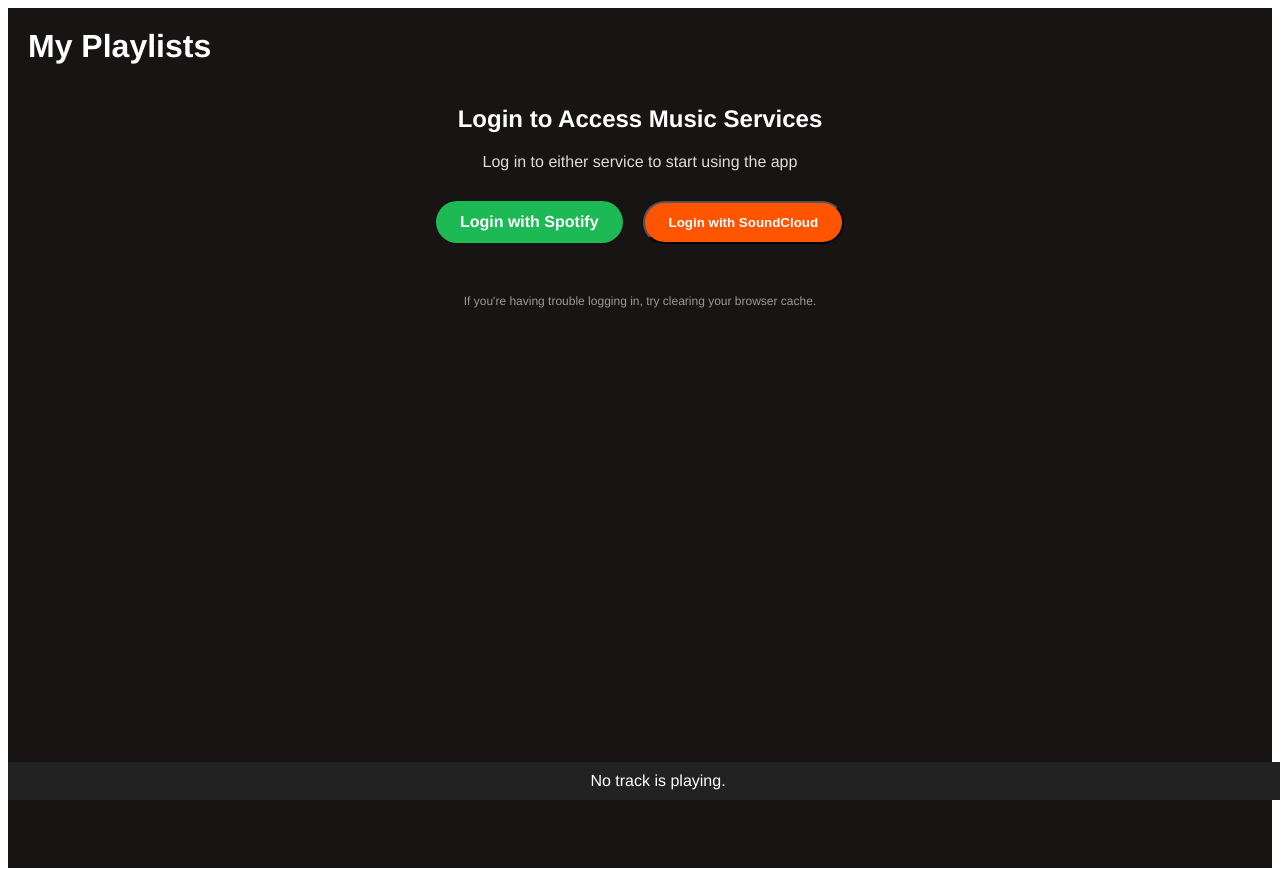
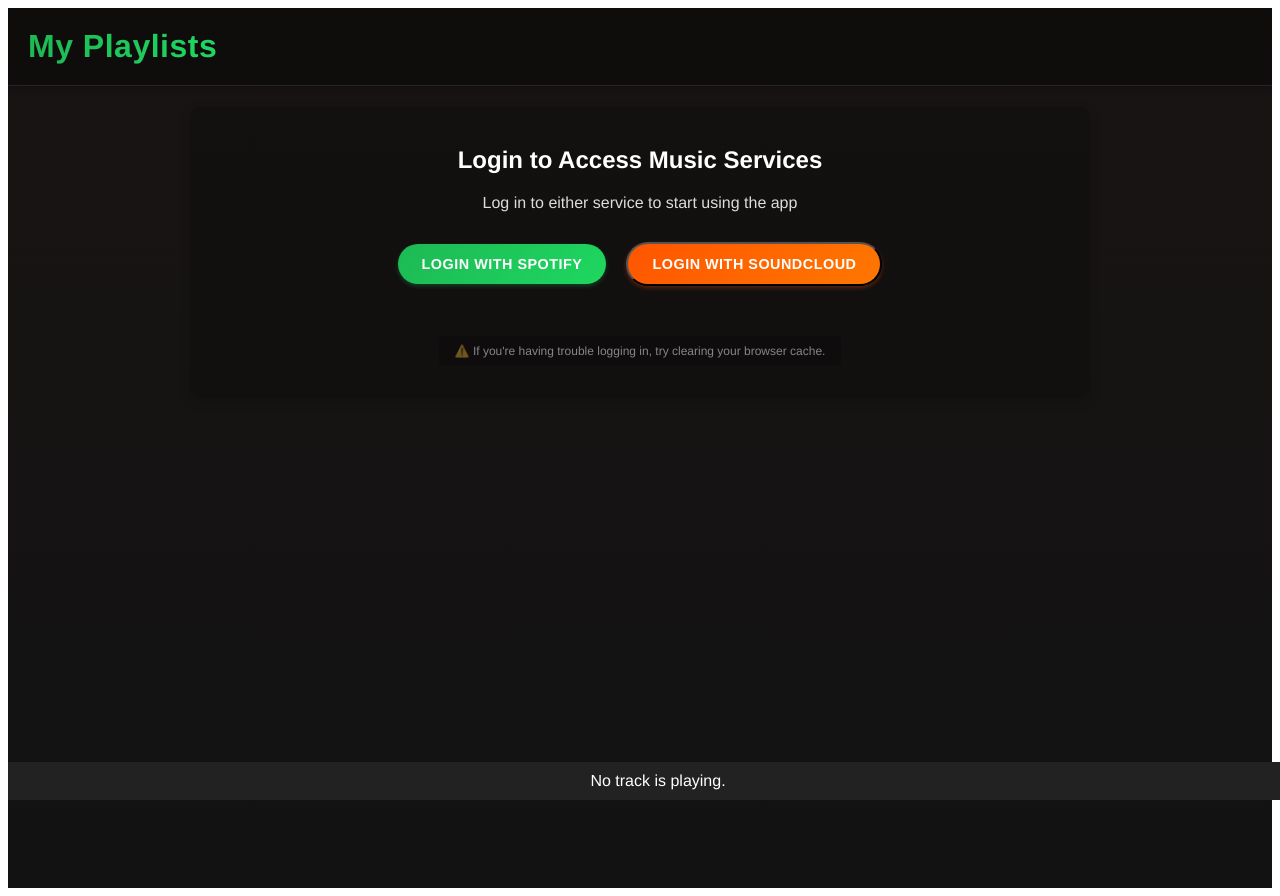
Before and after one commit to dmcphillips13/percentage-playlists, a React (Create React App) app: page / in a window 1280 px wide. Built offline with nearby package versions, Linux system fonts and the light colour scheme; no server answers.

Commit message:
Update styling of app

```diff
--- a/src/App.js
+++ b/src/App.js
@@ -2,7 +2,7 @@
 import { AuthProvider, AuthContext } from './context/AuthContext';
 import { PlaybackProvider } from './context/PlaybackContext';
 import Login from './components/Login';
-import SpotifyMainView from './components/SpotifyMainView';               // Spotify SpotifyMainView
+import SpotifyMainView from './components/SpotifyMainView';
 import SoundCloudMainView from './components/SoundCloudMainView';
 import SharedPlaylistsMainView from './components/SharedPlaylistsMainView';
 import SharedPlaylistDetail from './components/SharedPlaylistDetail';
@@ -90,20 +90,71 @@
     }
   };
 
+  // Improved button styles with hover effects
+  const buttonStyle = (color, isDisabled = false) => ({
+    padding: '12px 24px',
+    margin: '10px',
+    backgroundColor: isDisabled ? '#666' : color,
+    color: '#fff',
+    border: 'none',
+    borderRadius: '30px',
+    cursor: isDisabled ? 'not-allowed' : 'pointer',
+    opacity: isDisabled ? 0.6 : 1,
+    fontWeight: '600',
+    boxShadow: '0 2px 4px rgba(0,0,0,0.2)',
+    transition: 'all 0.2s ease',
+    textTransform: 'uppercase',
+    fontSize: '0.9rem',
+    letterSpacing: '0.5px'
+  });
+
   return (
-    <div style={{ background: '#191414', color: '#fff', minHeight: '100vh', paddingBottom: '60px', fontFamily: 'Helvetica, Arial, sans-serif' }}>
-      <header style={{ display: 'flex', justifyContent: 'space-between', alignItems: 'center', padding: '20px' }}>
-        <h1 style={{ margin: 0 }}>My Playlists</h1>
+    <div style={{
+      background: 'linear-gradient(to bottom, #191414, #121212)',
+      color: '#fff',
+      minHeight: '100vh',
+      paddingBottom: '80px',
+      fontFamily: 'Helvetica, Arial, sans-serif',
+      maxWidth: '100%',
+      overflow: 'hidden'
+    }}>
+      <header style={{
+        display: 'flex',
+        justifyContent: 'space-between',
+        alignItems: 'center',
+        padding: '20px',
+        background: 'rgba(0,0,0,0.4)',
+        borderBottom: '1px solid rgba(255,255,255,0.1)',
+        boxShadow: '0 2px 8px rgba(0,0,0,0.3)'
+      }}>
+        <h1 style={{
+          margin: 0,
+          fontWeight: 700,
+          letterSpacing: '0.5px',
+          background: 'linear-gradient(to right, #1DB954, #1ED760)',
+          WebkitBackgroundClip: 'text',
+          WebkitTextFillColor: 'transparent'
+        }}>My Playlists</h1>
+
         {(tokensValid.spotify || tokensValid.soundcloud) && (
           <button
             onClick={handleLogout}
             style={{
               background: 'transparent',
               border: '1px solid #1DB954',
-              borderRadius: '4px',
+              borderRadius: '24px',
               color: '#1DB954',
-              padding: '8px 12px',
+              padding: '8px 16px',
               cursor: 'pointer',
+              fontWeight: '500',
+              transition: 'all 0.2s ease',
+              outline: 'none'
+            }}
+            onMouseOver={(e) => {
+              e.currentTarget.style.background = 'rgba(29, 185, 84, 0.1)';
+            }}
+            onMouseOut={(e) => {
+              e.currentTarget.style.background = 'transparent';
             }}
           >
             Logout
@@ -111,8 +162,20 @@
         )}
       </header>
 
+      {/* Card-like container for main content */}
+      <div style={{
+        maxWidth: '900px',
+        margin: '0 auto',
+        padding: '20px',
+      }}>
         {/* Always show login section for not-yet-authenticated providers */}
-      <div style={{ marginBottom: '30px' }}>
+        <div style={{
+          marginBottom: '30px',
+          background: 'rgba(0,0,0,0.2)',
+          borderRadius: '10px',
+          padding: '20px',
+          boxShadow: '0 4px 12px rgba(0,0,0,0.15)'
+        }}>
           <Login
             spotifyNeeded={!tokensValid.spotify}
             soundcloudNeeded={!tokensValid.soundcloud}
@@ -121,18 +184,27 @@
 
         {/* Show available service buttons when at least one provider is authenticated */}
         {(tokensValid.spotify || tokensValid.soundcloud) && (
-        <div style={{ textAlign: 'center', marginBottom: '30px' }}>
+          <div style={{
+            textAlign: 'center',
+            marginBottom: '30px',
+            background: 'rgba(0,0,0,0.2)',
+            borderRadius: '10px',
+            padding: '20px',
+            boxShadow: '0 4px 12px rgba(0,0,0,0.15)'
+          }}>
+            <h2 style={{ marginTop: 0 }}>Your Music Services</h2>
+            <div>
               {tokensValid.spotify && (
                 <button
                   onClick={() => handleServiceSelection('spotify')}
-              style={{
-                padding: '12px 24px',
-                margin: '10px',
-                backgroundColor: '#1DB954',
-                color: '#fff',
-                border: 'none',
-                borderRadius: '4px',
-                cursor: 'pointer'
+                  style={buttonStyle('#1DB954')}
+                  onMouseOver={(e) => {
+                    e.currentTarget.style.boxShadow = '0 4px 12px rgba(29, 185, 84, 0.4)';
+                    e.currentTarget.style.transform = 'translateY(-2px)';
+                  }}
+                  onMouseOut={(e) => {
+                    e.currentTarget.style.boxShadow = '0 2px 4px rgba(0,0,0,0.2)';
+                    e.currentTarget.style.transform = 'translateY(0)';
                   }}
                 >
                   Spotify Playlists
@@ -142,14 +214,14 @@
               {tokensValid.soundcloud && (
                 <button
                   onClick={() => handleServiceSelection('soundcloud')}
-              style={{
-                padding: '12px 24px',
-                margin: '10px',
-                backgroundColor: '#ff5500',
-                color: '#fff',
-                border: 'none',
-                borderRadius: '4px',
-                cursor: 'pointer'
+                  style={buttonStyle('#ff5500')}
+                  onMouseOver={(e) => {
+                    e.currentTarget.style.boxShadow = '0 4px 12px rgba(255, 85, 0, 0.4)';
+                    e.currentTarget.style.transform = 'translateY(-2px)';
+                  }}
+                  onMouseOut={(e) => {
+                    e.currentTarget.style.boxShadow = '0 2px 4px rgba(0,0,0,0.2)';
+                    e.currentTarget.style.transform = 'translateY(0)';
                   }}
                 >
                   SoundCloud Playlists
@@ -159,23 +231,34 @@
               <button
                 onClick={() => handleServiceSelection('shared')}
                 disabled={!canViewSharedPlaylists}
-            style={{
-              padding: '12px 24px',
-              margin: '10px',
-              backgroundColor: canViewSharedPlaylists ? '#333' : '#666',
-              color: '#fff',
-              border: 'none',
-              borderRadius: '4px',
-              cursor: canViewSharedPlaylists ? 'pointer' : 'not-allowed',
-              opacity: canViewSharedPlaylists ? 1 : 0.6
+                style={buttonStyle('#333', !canViewSharedPlaylists)}
+                onMouseOver={(e) => {
+                  if (canViewSharedPlaylists) {
+                    e.currentTarget.style.boxShadow = '0 4px 12px rgba(100, 100, 100, 0.4)';
+                    e.currentTarget.style.transform = 'translateY(-2px)';
+                  }
+                }}
+                onMouseOut={(e) => {
+                  if (canViewSharedPlaylists) {
+                    e.currentTarget.style.boxShadow = '0 2px 4px rgba(0,0,0,0.2)';
+                    e.currentTarget.style.transform = 'translateY(0)';
+                  }
                 }}
               >
                 Shared Playlists
               </button>
             </div>
+          </div>
         )}
 
         {/* Main content views */}
+        <div style={{
+          background: 'rgba(0,0,0,0.2)',
+          borderRadius: '10px',
+          padding: view !== 'landing' ? '20px' : '0',
+          boxShadow: view !== 'landing' ? '0 4px 12px rgba(0,0,0,0.15)' : 'none',
+          display: view !== 'landing' ? 'block' : 'none'
+        }}>
           {view === 'spotify' && tokensValid.spotify && (
             <SpotifyMainView onBack={() => setView('landing')} />
           )}
@@ -201,6 +284,8 @@
               />
             )
           )}
+        </div>
+      </div>
 
       {/* The PlaybackBar is always visible */}
       <PlaybackBar />
--- a/src/components/Login.js
+++ b/src/components/Login.js
@@ -63,39 +63,54 @@
     window.location.href = soundcloudLoginUrl;
   };
 
-  // Button styling (adjust as desired)
+  // Button styling with improved appearance
   const loggedInStyle = {
     display: 'inline-block',
     padding: '12px 24px',
-    backgroundColor: '#fff',
+    backgroundColor: 'rgba(255, 255, 255, 0.9)',
     color: '#191414',
     textDecoration: 'none',
-    borderRadius: '25px',
+    borderRadius: '30px',
     fontWeight: 'bold',
     margin: '10px',
-    border: '1px solid #ccc'
+    border: 'none',
+    boxShadow: '0 2px 4px rgba(0,0,0,0.15)',
+    transition: 'all 0.2s ease',
+    textTransform: 'uppercase',
+    fontSize: '0.9rem',
+    letterSpacing: '0.5px'
   };
 
   const spotifyButtonStyle = {
     display: 'inline-block',
     padding: '12px 24px',
-    backgroundColor: '#1DB954',
+    background: 'linear-gradient(135deg, #1DB954, #1ED760)',
     color: '#fff',
     textDecoration: 'none',
-    borderRadius: '25px',
+    borderRadius: '30px',
     fontWeight: 'bold',
-    margin: '10px'
+    margin: '10px',
+    boxShadow: '0 2px 4px rgba(29, 185, 84, 0.3)',
+    transition: 'all 0.2s ease',
+    textTransform: 'uppercase',
+    fontSize: '0.9rem',
+    letterSpacing: '0.5px'
   };
 
   const soundcloudButtonStyle = {
     display: 'inline-block',
     padding: '12px 24px',
-    backgroundColor: '#ff5500',
+    background: 'linear-gradient(135deg, #ff5500, #ff7700)',
     color: '#fff',
     textDecoration: 'none',
-    borderRadius: '25px',
+    borderRadius: '30px',
     fontWeight: 'bold',
-    margin: '10px'
+    margin: '10px',
+    boxShadow: '0 2px 4px rgba(255, 85, 0, 0.3)',
+    transition: 'all 0.2s ease',
+    textTransform: 'uppercase',
+    fontSize: '0.9rem',
+    letterSpacing: '0.5px'
   };
 
   // Generate welcome message
@@ -135,7 +150,18 @@
             Logged into Spotify
           </button>
         ) : (
-          <a href={spotifyLoginUrl} style={spotifyButtonStyle}>
+          <a
+            href={spotifyLoginUrl}
+            style={spotifyButtonStyle}
+            onMouseOver={(e) => {
+              e.currentTarget.style.boxShadow = '0 4px 12px rgba(29, 185, 84, 0.5)';
+              e.currentTarget.style.transform = 'translateY(-2px)';
+            }}
+            onMouseOut={(e) => {
+              e.currentTarget.style.boxShadow = '0 2px 4px rgba(29, 185, 84, 0.3)';
+              e.currentTarget.style.transform = 'translateY(0)';
+            }}
+          >
             Login with Spotify
           </a>
         )
@@ -153,7 +179,18 @@
           </button>
         ) : (
           // Use a button with an onClick handler because we need to perform async PKCE steps.
-          <button onClick={handleSoundCloudLogin} style={soundcloudButtonStyle}>
+          <button
+            onClick={handleSoundCloudLogin}
+            style={soundcloudButtonStyle}
+            onMouseOver={(e) => {
+              e.currentTarget.style.boxShadow = '0 4px 12px rgba(255, 85, 0, 0.5)';
+              e.currentTarget.style.transform = 'translateY(-2px)';
+            }}
+            onMouseOut={(e) => {
+              e.currentTarget.style.boxShadow = '0 2px 4px rgba(255, 85, 0, 0.3)';
+              e.currentTarget.style.transform = 'translateY(0)';
+            }}
+          >
             Login with SoundCloud
           </button>
         )
@@ -164,8 +201,16 @@
       )}
 
       {/* Clear storage hint */}
-      <p style={{ color: '#999', fontSize: '12px', marginTop: '40px' }}>
-        If you're having trouble logging in, try clearing your browser cache.
+      <p style={{
+        color: 'rgba(255,255,255,0.5)',
+        fontSize: '12px',
+        marginTop: '40px',
+        padding: '8px 16px',
+        background: 'rgba(0,0,0,0.2)',
+        borderRadius: '4px',
+        display: 'inline-block'
+      }}>
+        <span style={{ opacity: 0.8 }}>⚠️</span> If you're having trouble logging in, try clearing your browser cache.
       </p>
     </div>
   );
--- a/src/index.css
+++ b/src/index.css
@@ -1,10 +1,27 @@
-body {
+body,
+html {
   margin: 0;
+  padding: 0;
+  width: 100%;
+  height: 100%;
   font-family: -apple-system, BlinkMacSystemFont, 'Segoe UI', 'Roboto', 'Oxygen',
     'Ubuntu', 'Cantarell', 'Fira Sans', 'Droid Sans', 'Helvetica Neue',
     sans-serif;
   -webkit-font-smoothing: antialiased;
   -moz-osx-font-smoothing: grayscale;
+  background-color: #191414;
+  color: #fff;
+  overflow-x: hidden;
+  box-sizing: border-box;
+}
+
+* {
+  box-sizing: border-box;
+}
+
+#root {
+  min-height: 100vh;
+  width: 100%;
 }
 
 code {
```
Lines whose indentation alone changed are shown as unchanged.
